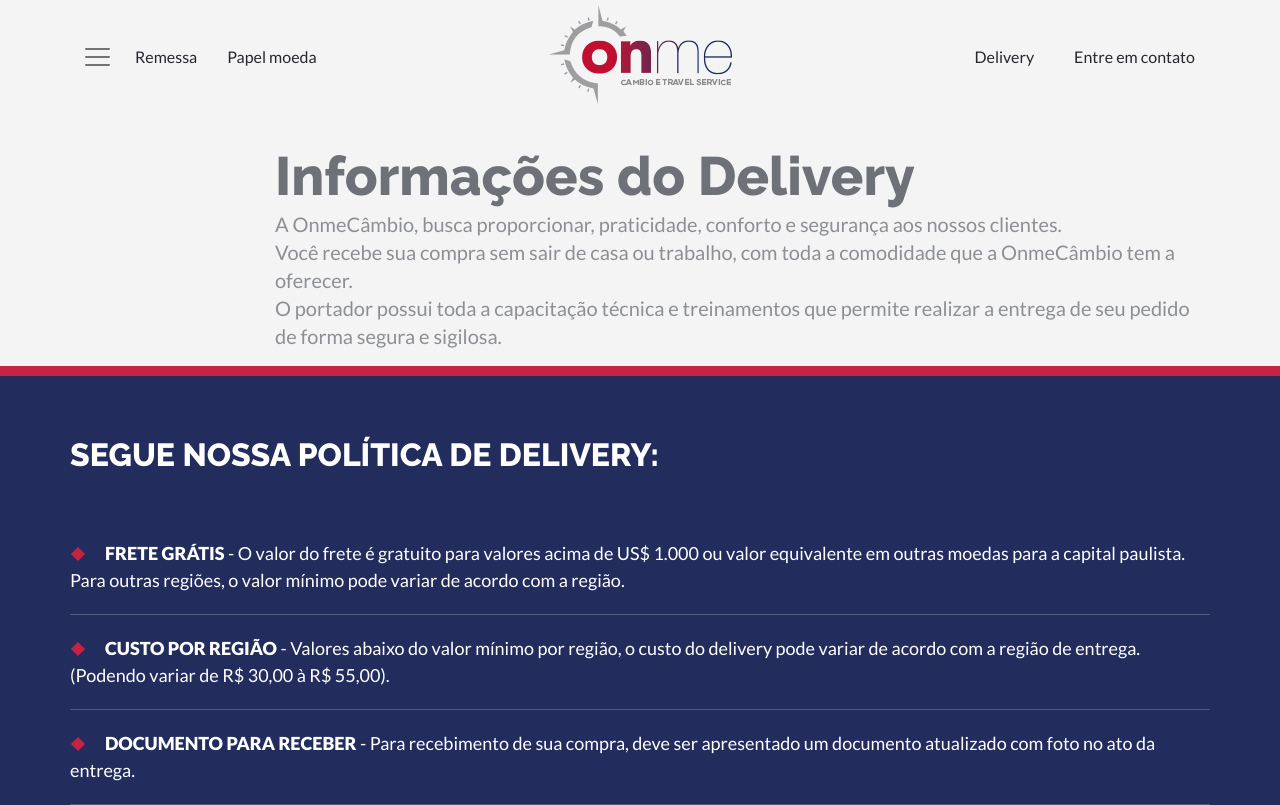
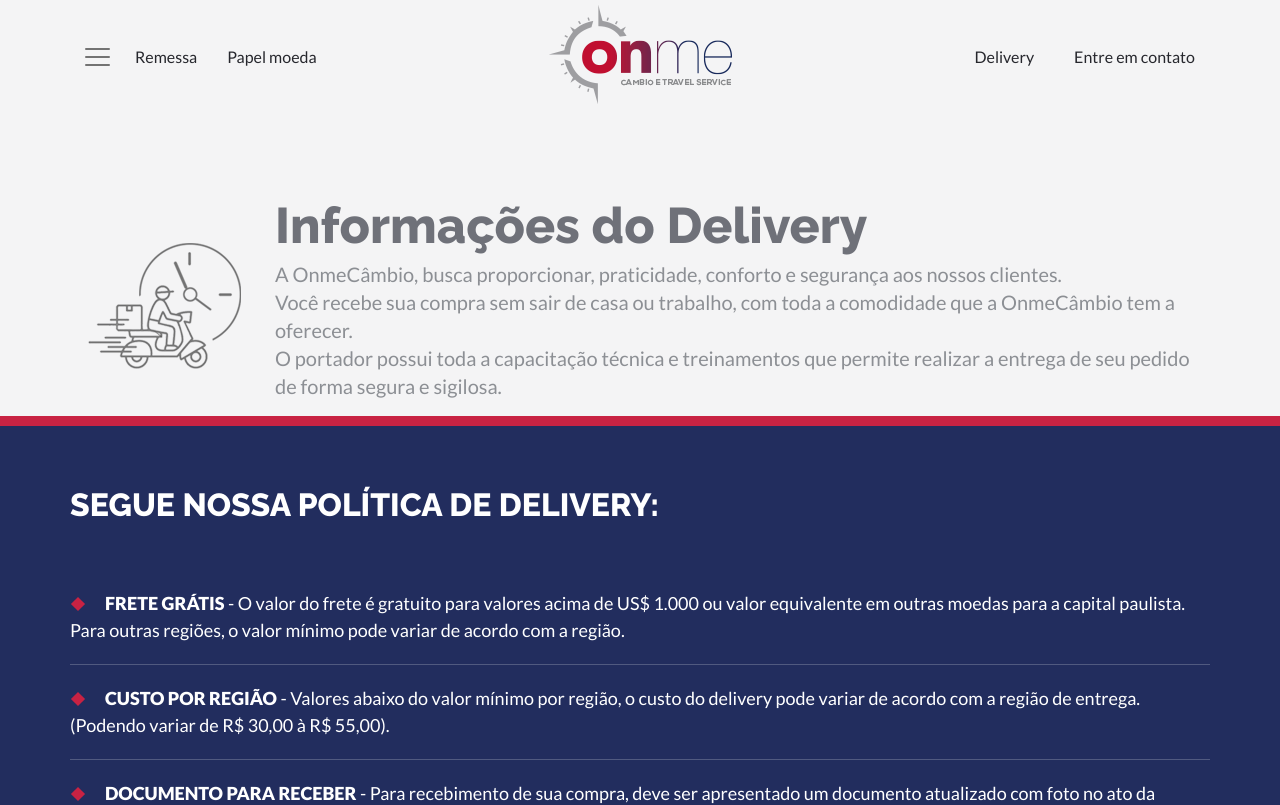
Before and after one commit to caiobatis/onme-client-react, a React (Create React App) app: page /delivery in a window 1280 px wide. Shown: the top 805 px of the page. Built offline with nearby package versions, Linux system fonts and the light colour scheme; what redux-multi would draw is missing.

Commit message:
add image informations delivery page

```diff
--- a/src/pages/Delivery/delivery.scss
+++ b/src/pages/Delivery/delivery.scss
@@ -1,8 +1,21 @@
 .delivery {
 
   .sectionsDelivery {
-    padding-top: 150px;
+    padding-top: 200px;
     background: #f4f4f5;
+
+    .icon-delivery {
+      display: flex;
+      align-items: center;
+      justify-content: center;
+      height: 100%;
+      .icon {
+        width: 155px;
+        height: 130px;
+        display: block;
+        background: url('../../components/Commons/sprite.png') -1px -203px;
+      }
+    }
 
     .politics {
       background: #222d5e;
--- a/src/styles/index.scss
+++ b/src/styles/index.scss
@@ -36,7 +36,7 @@ h1, h2, h3, h4, h5, h6 {
 }
 
 .h2 {
-  font-size: 54px;
+  font-size: 50px;
   line-height: 52px;
 }
 
```
